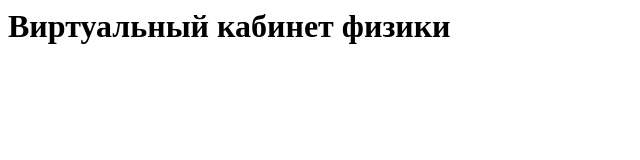
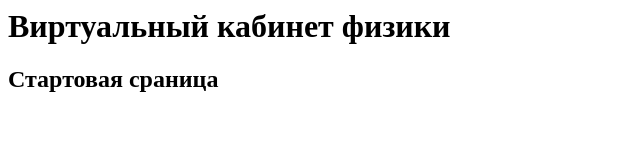
Before and after one commit to cabinet-fizika/cabinet-fizika.github.io, a plain HTML site: page index.html in a window 1280 px wide. Shown: the whole page, without its empty margins (0-640 px from the left). Drawn offline with Linux system fonts and the light colour scheme.

Commit message:
Update index.html

```diff
--- a/index.html
+++ b/index.html
@@ -1,3 +1,4 @@
 <html>
   <h1>Виртуальный кабинет физики</h1>
+  <h2>Стартовая сраница</h2>
 </html>
```
